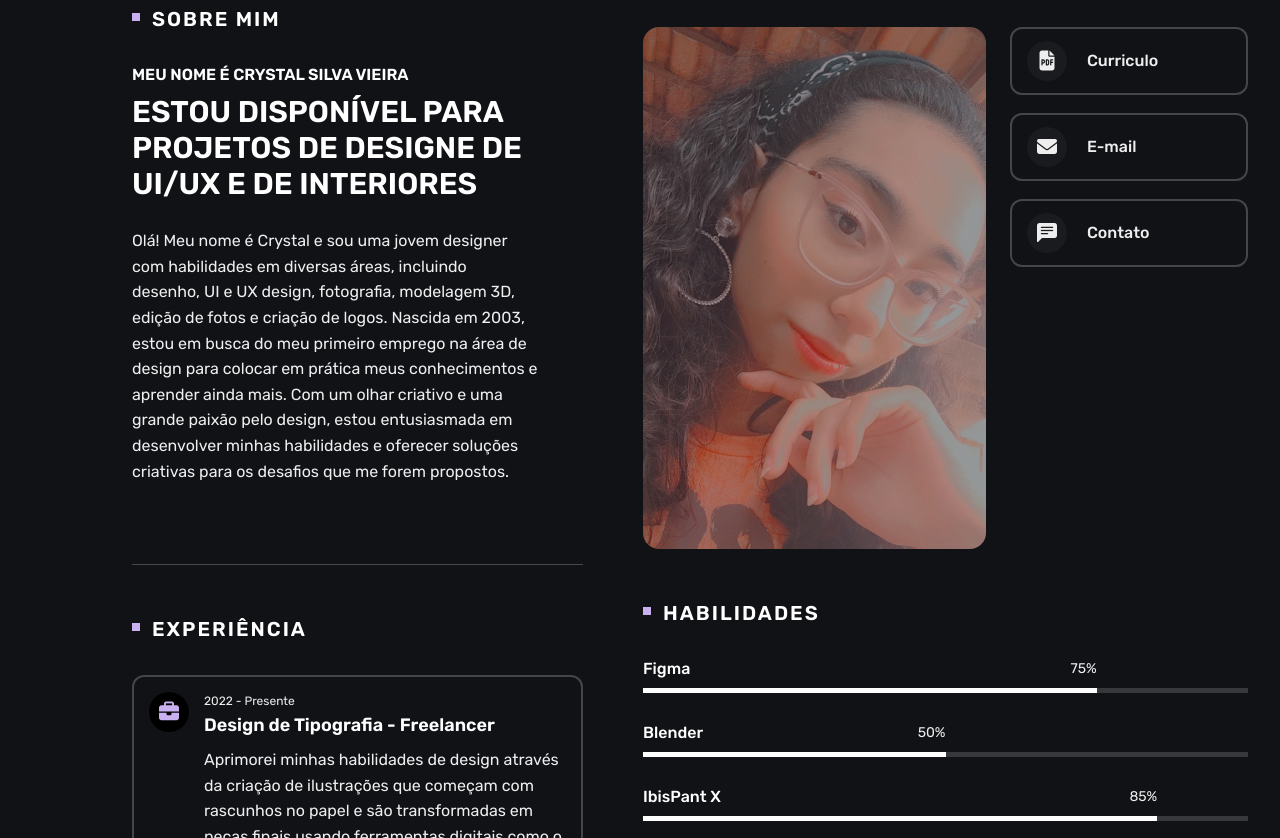
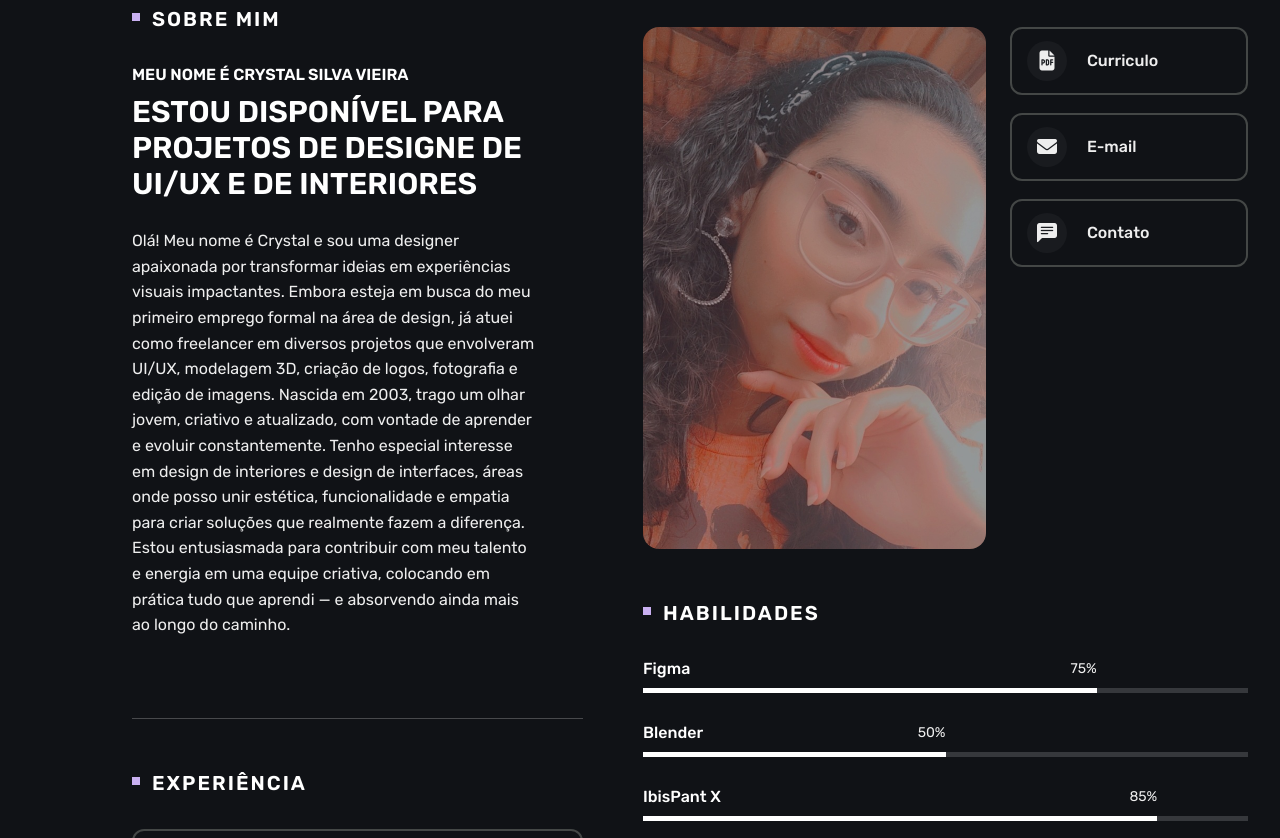
Before and after one commit to Crystal-silva/Portifolio, a plain HTML site: page index.html in a window 1280 px wide. Shown: the part 897-1735 px from the top of the page. Drawn offline with Linux system fonts and the light colour scheme.

Commit message:
Add files via upload

```diff
--- a/index.html
+++ b/index.html
@@ -139,7 +139,11 @@
                             <div class="about-me-text pb-5">
                                 <h3>Meu nome é Crystal Silva Vieira</h3>
                                 <h5><span>Estou disponível</span> para projetos de designe de UI/UX e de interiores</h5>
-                                <p>Olá! Meu nome é Crystal e sou uma jovem designer com habilidades em diversas áreas, incluindo desenho, UI e UX design, fotografia, modelagem 3D, edição de fotos e criação de logos. Nascida em 2003, estou em busca do meu primeiro emprego na área de design para colocar em prática meus conhecimentos e aprender ainda mais. Com um olhar criativo e uma grande paixão pelo design, estou entusiasmada em desenvolver minhas habilidades e oferecer soluções criativas para os desafios que me forem propostos.</p>
+                                <p>Olá! Meu nome é Crystal e sou uma designer apaixonada por transformar ideias em experiências visuais impactantes. Embora esteja em busca do meu primeiro emprego formal na área de design, já atuei como freelancer em diversos projetos que envolveram UI/UX, modelagem 3D, criação de logos, fotografia e edição de imagens.
+
+Nascida em 2003, trago um olhar jovem, criativo e atualizado, com vontade de aprender e evoluir constantemente. Tenho especial interesse em design de interiores e design de interfaces, áreas onde posso unir estética, funcionalidade e empatia para criar soluções que realmente fazem a diferença.
+
+Estou entusiasmada para contribuir com meu talento e energia em uma equipe criativa, colocando em prática tudo que aprendi — e absorvendo ainda mais ao longo do caminho.</p>
                             </div>
                             <hr>
                             <div class="title-01 mt-5">
```
